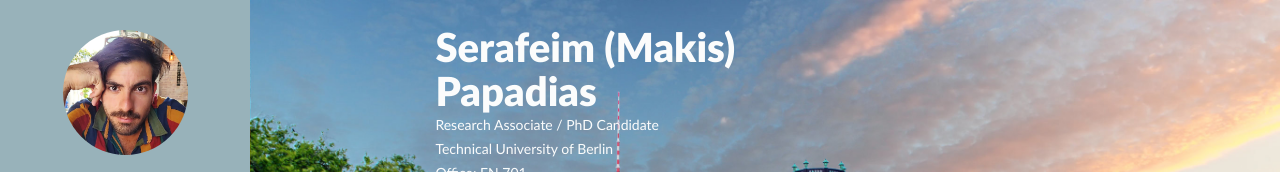
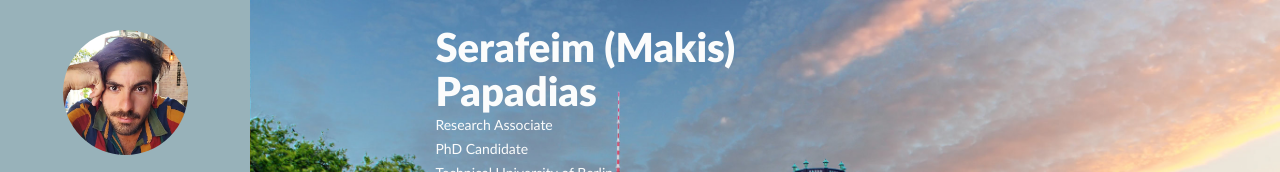
Before and after one commit to spapadias/spapadias.github.io, a plain HTML site: page publications.html in a window 1280 px wide. Shown: the top 172 px of the page. Drawn offline with nearby package versions, Linux system fonts and the light colour scheme; some packages are replaced by stand-ins of ours; a script that the page names is missing; files whose address does not match are found by name.

Commit message:
pubs update 9

```diff
--- a/publications.html
+++ b/publications.html
@@ -73,7 +73,7 @@
                             <div class="portrate hidden-xs"></div>
                             <div class="title">
                                 <h2 style="font-size: 24px;">Serafeim (Makis) Papadias</h2>
-                                <h3 style="color:#FFFFFF;">Research Associate / PhD Candidate</h3>
+                                <h3 style="color:#FFFFFF;">Research Associate /  PhD Candidate</h3>
 
                                 <!--<h5 style="color:#bbb;">Technical University of Berlin</h5>-->
                             </div>
@@ -135,7 +135,7 @@
                                     <div class="clearfix visible-sm visible-xs"></div>
 									<div class="col-sm-8 col-md-8 text-left">
 										<h3 class="title-with-name" style="color:#FBFCFC">Serafeim (Makis) Papadias</h3>
-                                        <p style="color:#FBFCFC; margin-bottom: 0px; text-align: left;">Research Associate / PhD Candidate</p>
+                                        <p style="color:#FBFCFC; margin-bottom: 0px; text-align: left;">Research Associate </br> PhD Candidate</p>
                                         <p style="color:#FBFCFC; font-size:14px; margin-bottom: 0px; text-align: left;">Technical University of Berlin </p>
 										<p style="color:#FBFCFC; font-size:14px; margin-bottom: 0px; text-align: left;">Office: EN 701 </p>
 										<p style="color:#FBFCFC; font-size:14px; margin-bottom: 0px; text-align: left;">Einsteinufer 17 </p>
```
